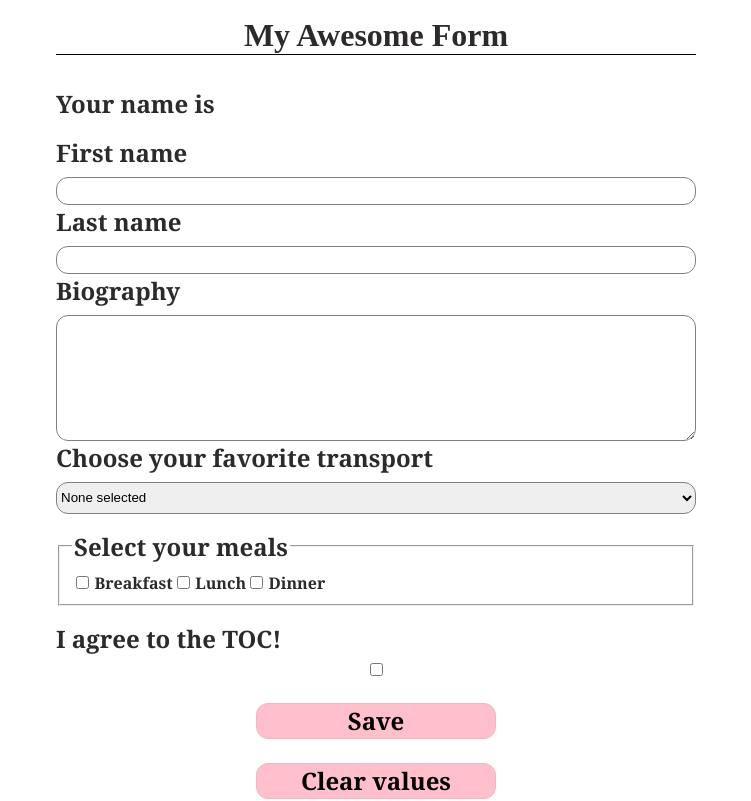
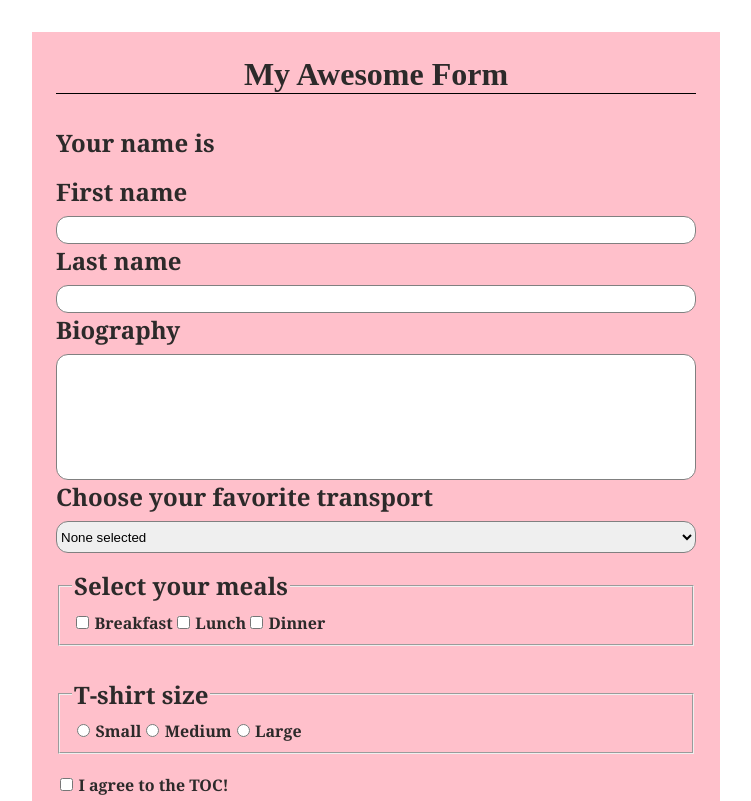
Before and after one commit to carla-vartolomei/forms-in-react, a React (Create React App) app: page / in a window 1280 px wide. Shown: the top 801 px of the page, without its empty margins (264-1015 px from the left). Built offline with nearby package versions, Linux system fonts and the light colour scheme.

Commit message:
add radio buttons

```diff
--- a/public/index.html
+++ b/public/index.html
@@ -26,7 +26,7 @@
     -->
     <title>React App</title>
   </head>
-  <body>
+  <body style="margin: 0; padding: 0; box-sizing: border-box;">
     <noscript>You need to enable JavaScript to run this app.</noscript>
     <div id="root"></div>
     <!--
--- a/src/App.css
+++ b/src/App.css
@@ -2,5 +2,5 @@
   display: flex;
   justify-content: center;
   align-items: center;
-  height: 100vh;
+  padding: 2rem;
 }
--- a/src/Form.js
+++ b/src/Form.js
@@ -10,6 +10,7 @@ const intialState = {
   breakfast: false,
   lunch: false,
   dinner: false,
+  shirtSize: ''
 }
 
 const Form = () => {
@@ -57,15 +58,13 @@ const Form = () => {
         name='biography'
         rows='5'
         onChange={onChangeHandler}
-        value={formState.biography}
-      />
+        value={formState.biography} />
       <label htmlFor='transport'>Choose your favorite transport</label>
       <select
         id='transport'
         name='transport'
         onChange={onChangeHandler}
-        value={formState.transport}
-      >
+        value={formState.transport} >
         <option>None selected</option>
         <option value='planes'>Planes</option>
         <option value='trains'>Trains</option>
@@ -79,34 +78,59 @@ const Form = () => {
           id='breakfast'
           name='breakfast'
           onChange={onChangeHandler}
-          checked={formState.breakfast}
-        />
+          checked={formState.breakfast} />
         <label htmlFor='breakfast'>Breakfast</label>
         <input
           type='checkbox'
           id='lunch'
           name='lunch'
           onChange={onChangeHandler}
-          checked={formState.lunch}
-        />
+          checked={formState.lunch} />
         <label htmlFor='lunch'>Lunch</label>
         <input
           type='checkbox'
           id='dinner'
           name='dinner'
           onChange={onChangeHandler}
-          checked={formState.dinner}
-        />
+          checked={formState.dinner} />
         <label htmlFor='dinner'>Dinner</label>
       </fieldset>
-      <label htmlFor='agree'>I agree to the TOC!</label>
-      <input
-        type='checkbox'
-        id='agree'
-        name='agree'
-        onChange={onChangeHandler}
-        checked={formState.agree}
-      />
+      <fieldset>
+        <legend>T-shirt size</legend>
+        <input
+          type='radio'
+          id='sizeS'
+          name='shirtSize'
+          value='s'
+          onChange={onChangeHandler}
+          checked={formState.shirtSize === 's'} />
+        <label htmlFor='sizeS'>Small</label>
+        <input
+          type='radio'
+          id='sizeM'
+          name='shirtSize'
+          value='m'
+          onChange={onChangeHandler}
+          checked={formState.shirtSize === 'm'} />
+        <label htmlFor='sizeM'>Medium</label>
+        <input
+          type='radio'
+          id='sizeL'
+          name='shirtSize'
+          value='l'
+          onChange={onChangeHandler}
+          checked={formState.shirtSize === 'l'} />
+        <label htmlFor='sizeL'>Large</label>
+      </fieldset>
+      <div>
+        <input
+          type='checkbox'
+          id='agree'
+          name='agree'
+          onChange={onChangeHandler}
+          checked={formState.agree} />
+        <label htmlFor='agree'>I agree to the TOC!</label>
+      </div>
        <button type='submit'>Save</button>
        <button type='button' onClick={onClickHandler}>Clear values</button>
       </form>
--- a/src/form.css
+++ b/src/form.css
@@ -1,3 +1,10 @@
+@media only screen and (max-width: 600px)  {
+  form{
+    width: 100%;
+    height: 100%;
+  }
+}
+
 form {
   display: flex;
   flex-direction: column;
@@ -5,6 +12,7 @@ form {
   max-width: 40rem;
   padding: 1.5rem;
   color: rgb(44, 42, 42);
+  background-color: pink;
 }
 
 h1{
@@ -22,7 +30,7 @@ button{
   line-height: 2rem;
   border: 1px solid rgb(238, 184, 193);
   border-radius: 0.75rem;
-  background-color: pink;
+  background-color: whitesmoke;
 }
 
 label, span, button, option, legend{
@@ -38,18 +46,21 @@ input, textarea, select{
   line-height: 1.5rem;
   border: 1px solid gray;
   border-radius: 0.75rem;
+  filter: hue-rotate(94deg);
 }
 
-select{
-  height: 2rem;
-}
+textarea{resize: none;}
+
+select{ height: 2rem;}
+
+select option{background-color: pink;}
 
 fieldset{
   margin-top: 1rem;
   margin-bottom: 1rem;
 }
 
-fieldset>label{
+fieldset>label, div>label, option{
   font-size: 1rem;
   padding-left: 0.15rem;
 }
```
